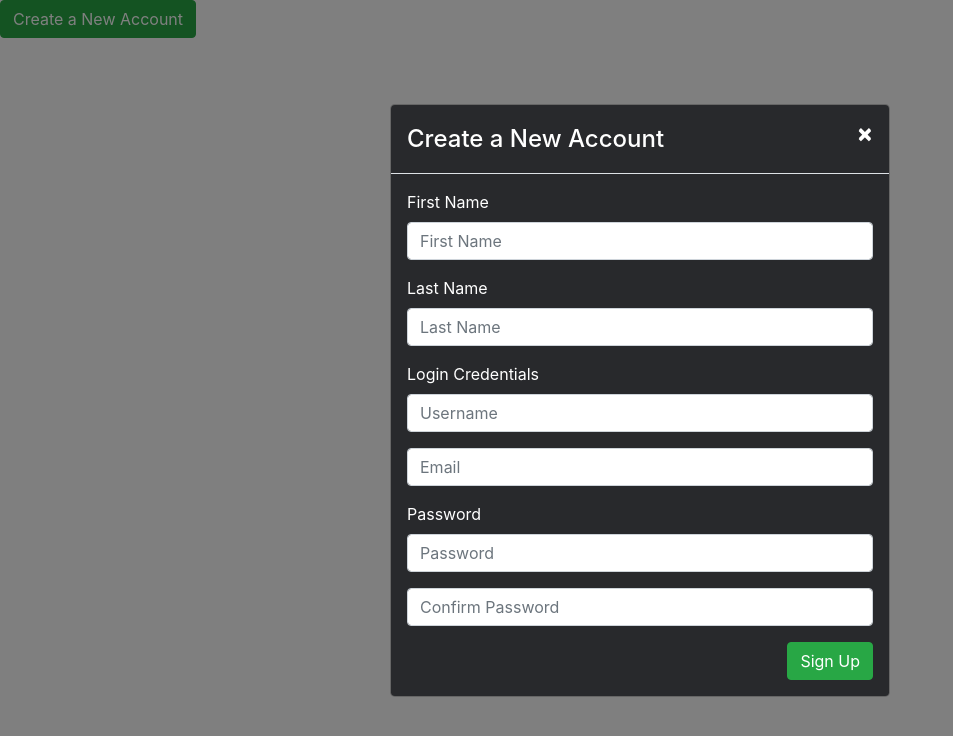
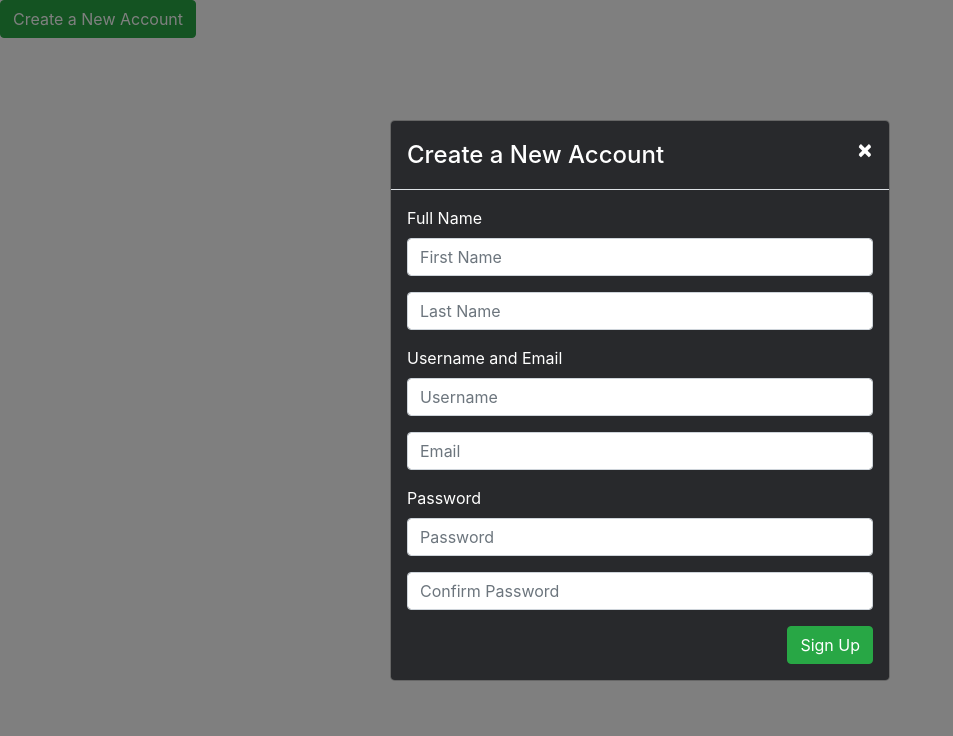
Before and after one commit to reyesren/topfives, a React (Create React App) app in the folder frontend/: page / in a window 1280 px wide. Both pictures are taken after a click on the button "Create a New Account". Shown: the top 736 px of the page, without its empty margins (0-953 px from the left). Built offline with nearby package versions, Linux system fonts and the light colour scheme.

Commit message:
[TOP-12] fixed layout of form, fixed type of email and password fields

```diff
--- a/frontend/src/components/Auth/Signup/Signup.js
+++ b/frontend/src/components/Auth/Signup/Signup.js
@@ -6,21 +6,21 @@ const Signup = (props) => {
     title: "Create a New Account",
     formInputs: {
       fNameConfig: {
-        label: "First Name",
+        label: "Full Name",
         placeholder: "First Name",
-        type: "text",
+        type: "",
         value: "",
       },
       lNameConfig: {
-        label: "Last Name",
+        label: "",
         placeholder: "Last Name",
-        type: "text",
+        type: "",
         value: "",
       },
       username: {
-        label: "Login Credentials",
+        label: "Username and Email",
         placeholder: "Username",
-        type: "text",
+        type: "",
         value: "",
       },
       email: {
--- a/frontend/src/components/UI/DisplayModal/DisplayModal.js
+++ b/frontend/src/components/UI/DisplayModal/DisplayModal.js
@@ -22,7 +22,10 @@ const DisplayModal = (props) => {
         {formEl.config.label ? (
           <Form.Label>{formEl.config.label}</Form.Label>
         ) : null}
-        <Form.Control placeholder={formEl.config.placeholder}></Form.Control>
+        <Form.Control
+          type={formEl.config.type}
+          placeholder={formEl.config.placeholder}
+        ></Form.Control>
       </Form.Group>
     );
     return returnEl;
```
